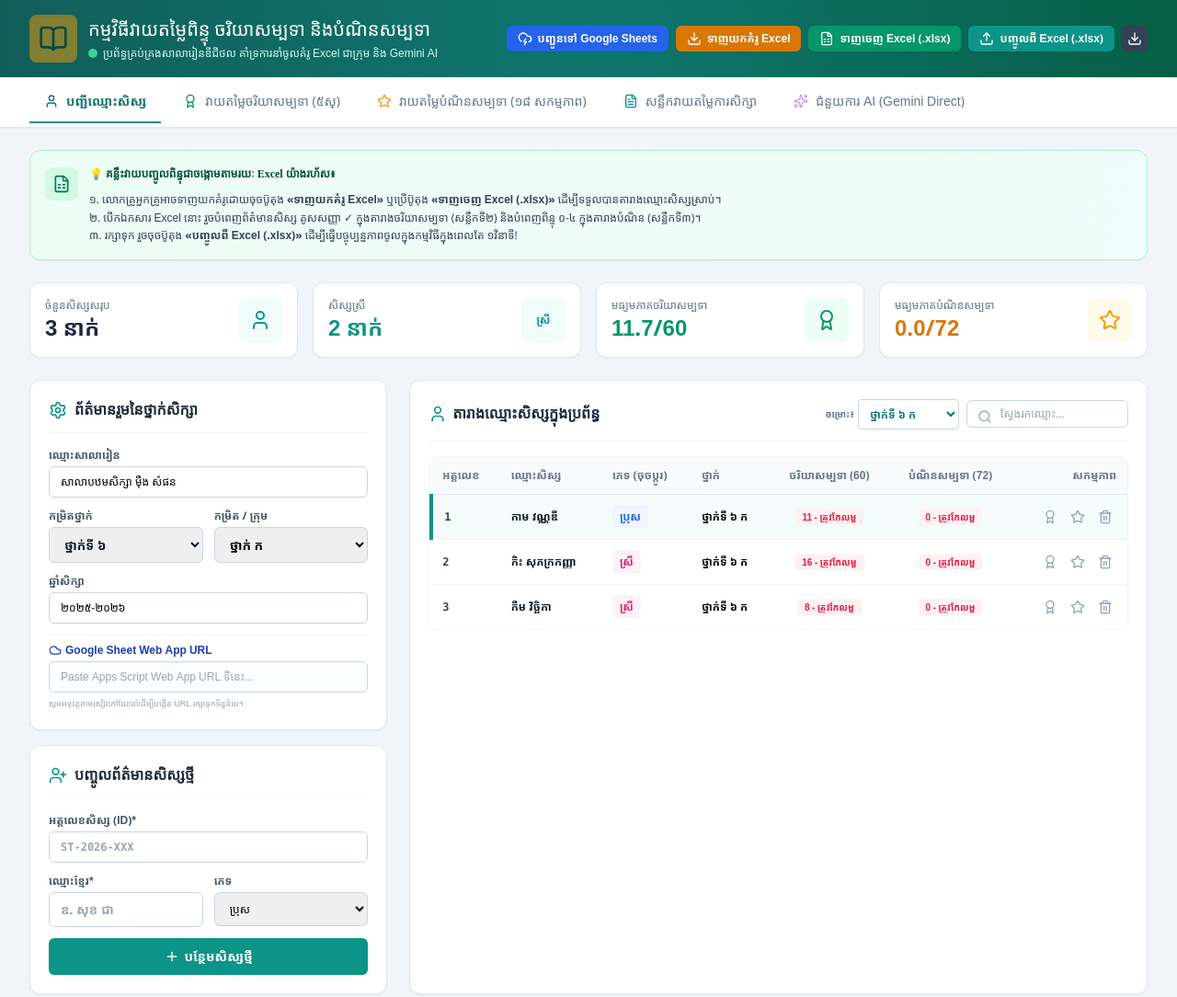
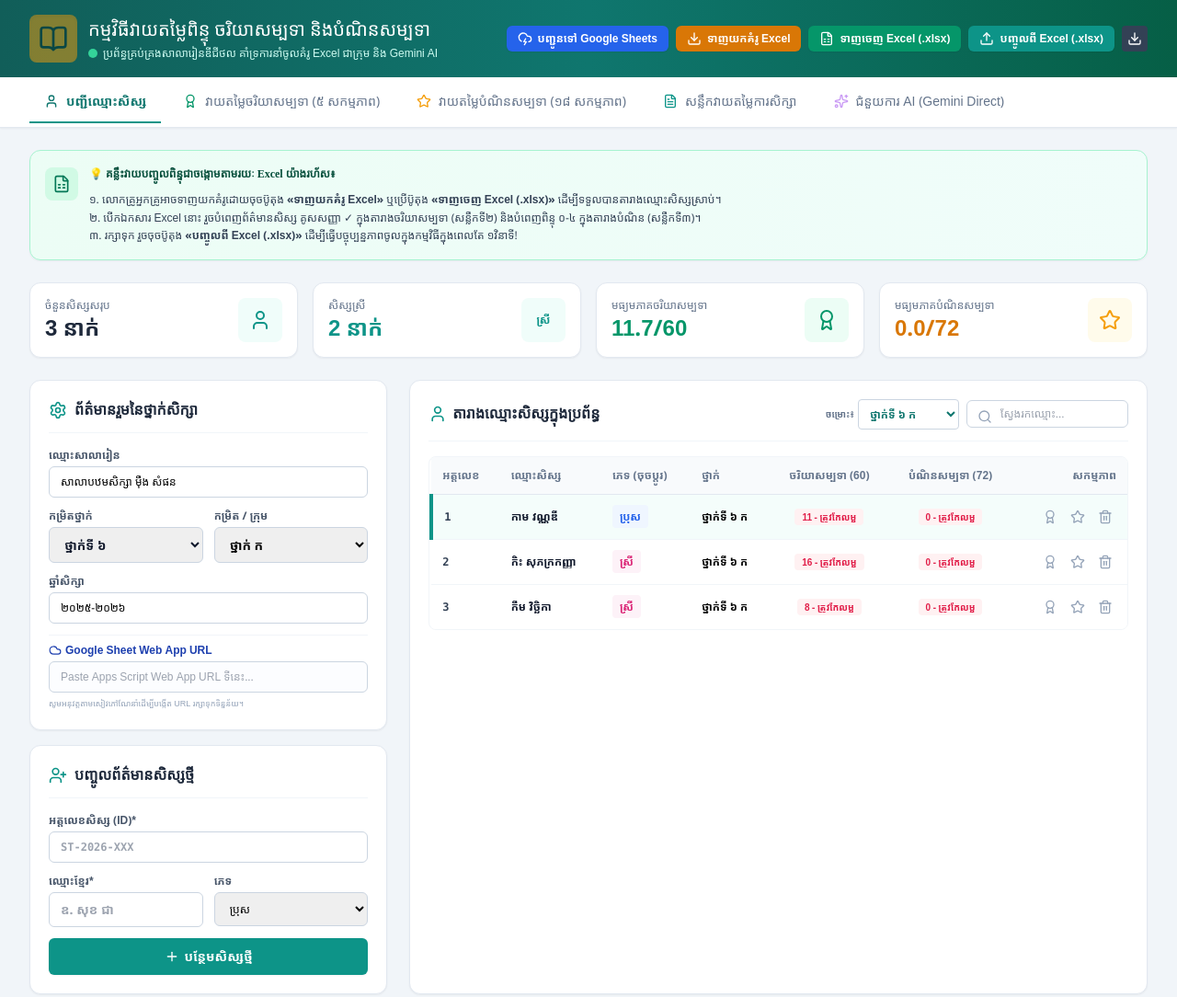
Before and after one commit to tepsavenn53-commits/tepsavenn, a website: page index.html in a window 1280 px wide. Shown: the top 1084 px of the page at 92% size. Drawn offline with nearby package versions, Linux system fonts and the light colour scheme; a web font is replaced by a local one.

Commit message:
Update index.html

```diff
--- a/index.html
+++ b/index.html
@@ -199,7 +199,7 @@
           <i data-lucide="user" class="w-4 h-4"></i><span>បញ្ជីឈ្មោះសិស្ស</span>
         </button>
         <button onclick="switchTab('behavior')" id="tab-behavior" class="tab-btn flex items-center space-x-2 px-4 py-3 border-b-2 border-transparent text-slate-500 hover:text-slate-700 font-medium text-sm whitespace-nowrap transition-all cursor-pointer">
-          <i data-lucide="award" class="w-4 h-4 text-emerald-600"></i><span>វាយតម្លៃចរិយាសម្បទា (៥ស្)</span>
+          <i data-lucide="award" class="w-4 h-4 text-emerald-600"></i><span>វាយតម្លៃចរិយាសម្បទា (៥ សកម្មភាព)</span>
         </button>
         <button onclick="switchTab('skills')" id="tab-skills" class="tab-btn flex items-center space-x-2 px-4 py-3 border-b-2 border-transparent text-slate-500 hover:text-slate-700 font-medium text-sm whitespace-nowrap transition-all cursor-pointer">
           <i data-lucide="star" class="w-4 h-4 text-amber-500"></i><span>វាយតម្លៃបំណិនសម្បទា (១៨ សកម្មភាព)</span>
```
